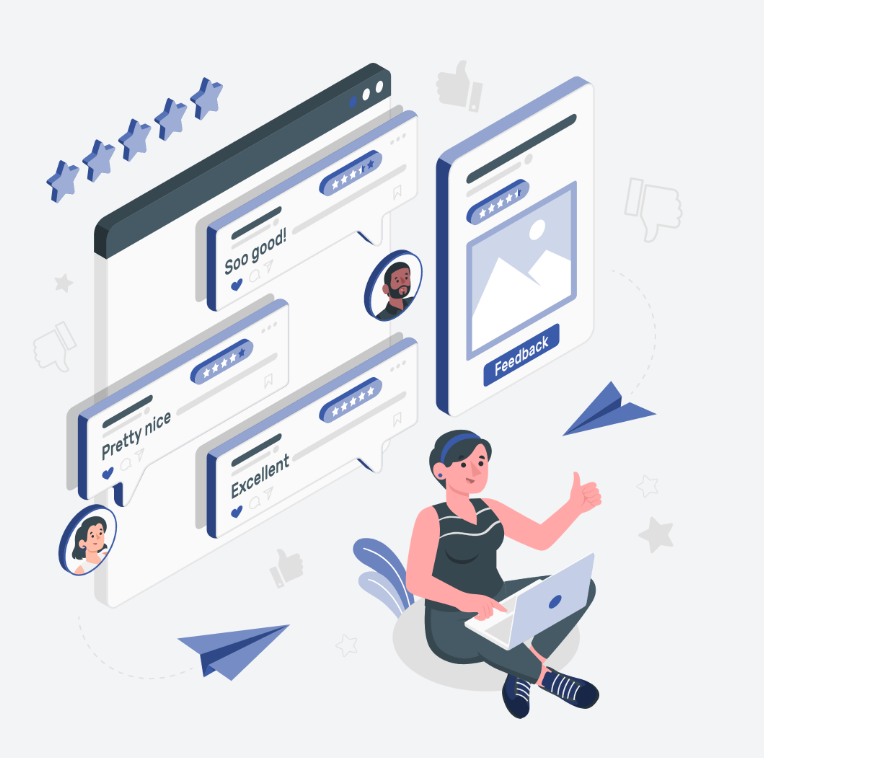
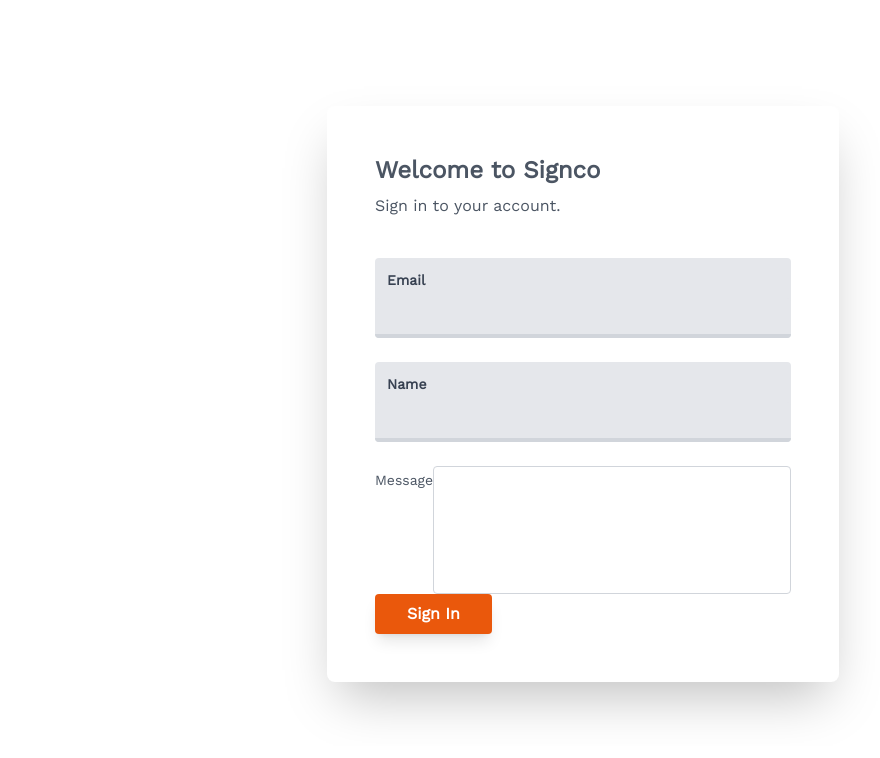
Before and after one commit to Emilsone/netlify-form, a Vue app: page / in a window 1280 px wide. Shown: the part 170-928 px from the top of the page, without its empty margins (57-937 px from the left). Built offline with nearby package versions, Linux system fonts and the light colour scheme; what @braid/vue-formulate would draw is missing.

Commit message:
rewrite form component

```diff
--- a/src/components/NewsLetter.vue
+++ b/src/components/NewsLetter.vue
@@ -1,5 +1,6 @@
+<!-- eslint-disable no-mixed-spaces-and-tabs -->
 <template>
-  <section class="text-gray-600 body-font relative">
+  <!-- <section class="text-gray-600 body-font relative">
     <div class="container px-5 py-24 mx-auto flex sm:flex-nowrap flex-wrap">
       <div
         class="lg:w-2/3 md:w-1/2 bg-gray-100 rounded-lg overflow-hidden sm:mr-10 p-10 flex items-end justify-start relative">
@@ -9,26 +10,30 @@
         <form name="contact" method="post" data-netlify="true" hidden>
           <input type="hidden" name="form-name" value="contact" />
           <h2 class="text-gray-900 text-2xl mb-1 font-bold title-font">Send us a Message now</h2>
-        <p class="leading-relaxed mb-5 text-gray-600 text-md">You are only a few steps away from obtaining the information
+          <p class="leading-relaxed mb-5 text-gray-600 text-md">You are only a few steps away from obtaining the
+            information
             you
             require. However, if you send the message now, our team will contact you right away</p>
           <div class="relative mb-4">
             <label for="name" class="leading-7 text-sm text-gray-600">Name</label>
-          <input type="text" id="name"  name="name"
-            class="w-full bg-white rounded border border-gray-300 focus:border-indigo-500 text-base outline-none text-gray-700 py-1 px-3 leading-8 " required>
+            <input type="text" id="name" name="name"
+              class="w-full bg-white rounded border border-gray-300 focus:border-indigo-500 text-base outline-none text-gray-700 py-1 px-3 leading-8 "
+              required>
           </div>
           <div class="relative mb-4">
-          <label for="email" class="leading-7 text-sm text-gray-600" >Email</label>
-          <input type="email" id="email"  name="email" placeholder="email@example.com"
+            <label for="email" class="leading-7 text-sm text-gray-600">Email</label>
+            <input type="email" id="email" name="email" placeholder="email@example.com"
               class="w-full bg-white rounded border border-gray-300 focus:border-indigo-500 text-base outline-none text-gray-700 py-1 px-3 leading-8"
               required>
           </div>
           <div class="relative mb-4">
             <label for="message" class="leading-7 text-sm text-gray-600">Message</label>
             <textarea id="message" type="textarea" name="message"
-            class="w-full bg-white rounded border border-gray-300 focus:border-indigo-500 h-32 text-base outline-none text-gray-700 py-1 px-3 resize-none leading-6 transition-colors duration-200 ease-in-out" required></textarea>
+              class="w-full bg-white rounded border border-gray-300 focus:border-indigo-500 h-32 text-base outline-none text-gray-700 py-1 px-3 resize-none leading-6 transition-colors duration-200 ease-in-out"
+              required></textarea>
           </div>
-        <button type="submit" class="text-white border-0 py-2 px-6 focus:outline-none rounded text-lg btn-bg">Submit</button>
+          <button type="submit"
+            class="text-white border-0 py-2 px-6 focus:outline-none rounded text-lg btn-bg">Submit</button>
           <div class="flex items-center mt-4 ">
             <input type="checkbox" name="" id="" class=" px-6" required>
             <p class="text-lg text-gray-500 px-2 ">You agree to the terms and condition.</p>
@@ -38,8 +43,59 @@
       </div>
 
     </div>
+  </section> -->
+
+<!-- <form method="post" name="Contact Form" data-netlify="true">
+  <input type="hidden" name="form-name" value="contact" />
+  <label for="fname">First name:</label><br>
+  <input type="text" id="fname" name="fname" value="John"><br>
+  <label for="lname">Last name:</label><br>
+  <input type="text" id="lname" name="lname" value="Doe"><br><br>
+  <input type="submit" value="Submit">
+</form>  -->
+
+<main class="body-bg min-h-screen pt-12 md:pt-20 pb-6 px-2 md:px-0">
+		<section>
+			<div class=" pt-24">
+		<main class="bg-white max-w-lg mx-auto p-8 md:p-12 my-10 rounded-lg shadow-2xl">
+			<section>
+				<h3 class="font-bold text-2xl text-gray-600">Welcome to Signco</h3>
+				<p class="text-gray-600 pt-2">Sign in to your account.</p>
 			</section>
+			<section class="mt-10">
+				<form class="" netlify>
+					<div class="mb-6 pt-3 rounded bg-gray-200">
+						<label class="block text-gray-700 text-sm font-bold mb-2 ml-3" for="email">Email</label>
+						<input type="text" id="email"
+							class="bg-gray-200 rounded w-full text-gray-700 focus:outline-none border-b-4 border-gray-300 focus:border-orange-600 transition duration-500 px-3 pb-3" />
+					</div>
+					<div class="mb-6 pt-3 rounded bg-gray-200">
+						<label class="block text-gray-700 text-sm font-bold mb-2 ml-3" for="name">Name</label>
+						<input type="text" id="name"
+							class="bg-gray-200 rounded w-full text-gray-700 focus:outline-none border-b-4 border-gray-300 focus:border-orange-600 transition duration-500 px-3 pb-3" />
+					</div>
+					<div class="flex justify-end">
+						<label for="message" class="leading-7 text-sm text-gray-600">Message</label>
+						<textarea id="message" type="textarea" name="message"
+						  class="w-full bg-white rounded border border-gray-300 focus:border-indigo-500 h-32 text-base outline-none text-gray-700 py-1 px-3 resize-none leading-6 transition-colors duration-200 ease-in-out"
+						  required></textarea>
 
+					</div>
+					<button
+						class="bg-orange-600 hover:bg-purple-700 text-white font-bold py-2 px-8 rounded shadow-lg hover:shadow-xl transition duration-200"
+						type="submit">
+						Sign In
+					</button>
+				</form>
+			</section>
+		</main>
+		</div>
+
+
+
+
+		</section>
+	</main>
 </template>
 
 
```
Lines whose indentation alone changed are shown as unchanged.
